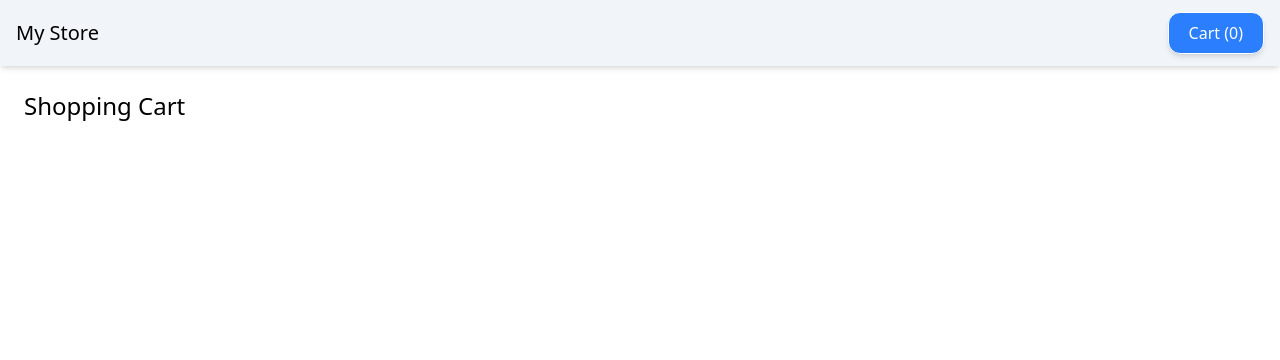
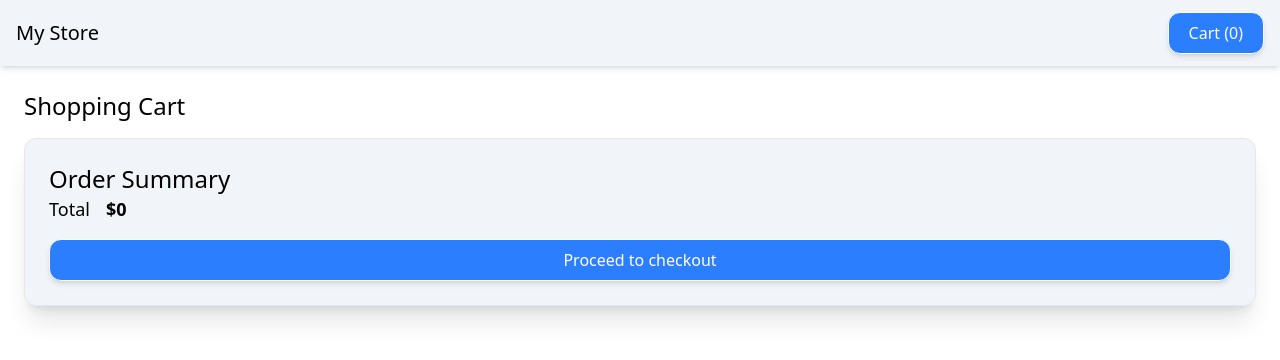
Before and after one commit to HakimAsa/angular-ecommerce-app, an Angular app: page /cart in a window 1280 px wide. Shown: the top 360 px of the page. Built offline with nearby package versions, Linux system fonts and the light colour scheme.

Commit message:
adding order summary to cart compoment by computing the total price

```diff
--- a/src/app/pages/cart/cart.component.html
+++ b/src/app/pages/cart/cart.component.html
@@ -3,4 +3,5 @@
   @for (item of cartService.cart(); track item.id) {
   <app-cart-item [item]="item" />
   }
+  <app-order-summary />
 </div>
--- a/src/app/pages/cart/cart.component.ts
+++ b/src/app/pages/cart/cart.component.ts
@@ -1,10 +1,11 @@
 import { Component, inject } from '@angular/core';
 import { CartService } from '../../services/cart.service';
 import { CartItemComponent } from './cart-item/cart-item.component';
+import { OrderSummaryComponent } from './order-summary/order-summary.component';
 
 @Component({
   selector: 'app-cart',
-  imports: [CartItemComponent],
+  imports: [CartItemComponent, OrderSummaryComponent],
   templateUrl: './cart.component.html',
   styleUrl: './cart.component.css',
 })
--- /dev/null
+++ b/src/app/pages/cart/order-summary/order-summary.component.html
@@ -0,0 +1,10 @@
+<div class="bg-slate-100 p-6 rounded-xl shadow-xl border border-gray-200">
+  <h2 class="text-2xl">Order Summary</h2>
+  <div class="flex flex-col gap-4">
+    <div class="flex gap-4">
+      <span class="text-lg">Total</span>
+      <span class="text-lg font-bold">${{ total() }}</span>
+    </div>
+    <app-primary-button label="Proceed to checkout" />
+  </div>
+</div>
--- /dev/null
+++ b/src/app/pages/cart/order-summary/order-summary.component.ts
@@ -0,0 +1,18 @@
+import { Component, computed, inject } from '@angular/core';
+import { CartService } from '../../../services/cart.service';
+import { PrimaryButtonComponent } from '../../../components/primary-button/primary-button.component';
+
+@Component({
+  selector: 'app-order-summary',
+  imports: [PrimaryButtonComponent],
+  templateUrl: './order-summary.component.html',
+  styleUrl: './order-summary.component.css',
+})
+export class OrderSummaryComponent {
+  cartService = inject(CartService);
+  total = computed(() => {
+    return this.cartService
+      .cart()
+      .reduce((sum, item) => +(sum + item.price).toFixed(2), 0);
+  });
+}
```
Also changed, not shown: src/app/pages/cart/order-summary/order-summary.component.css (added), 1 other file (tests, documents, lock files or other folders).
